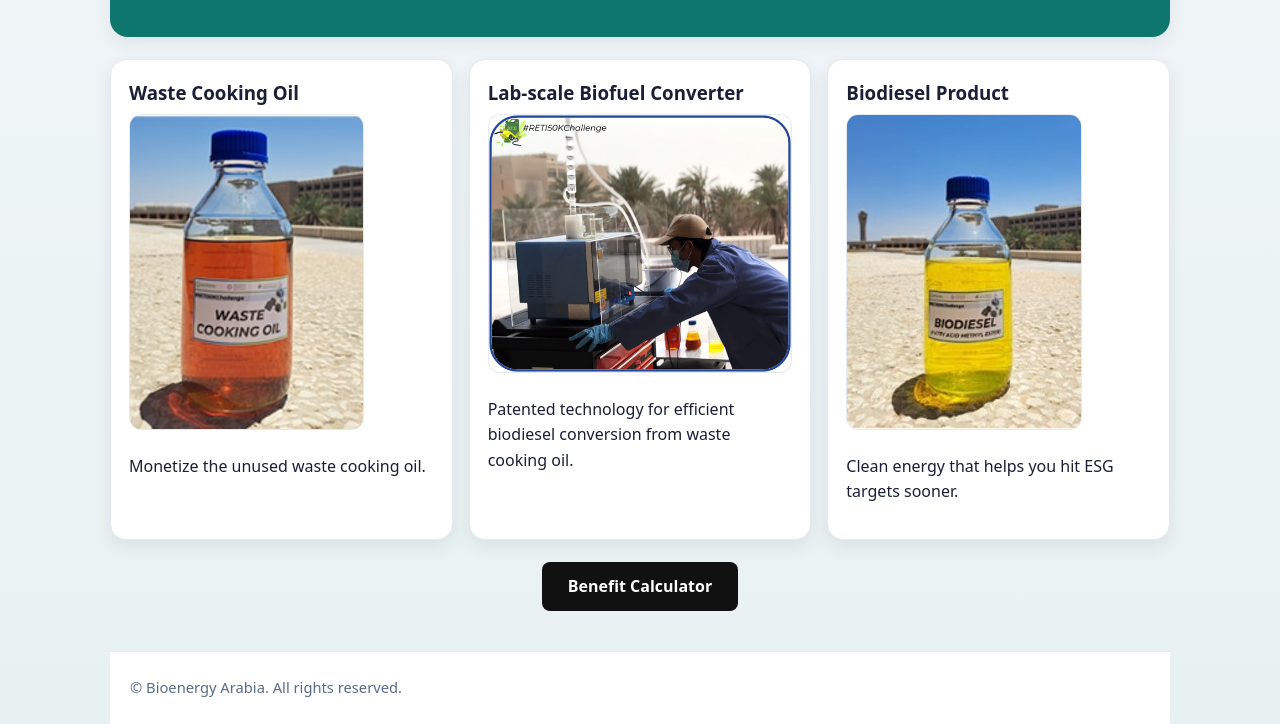
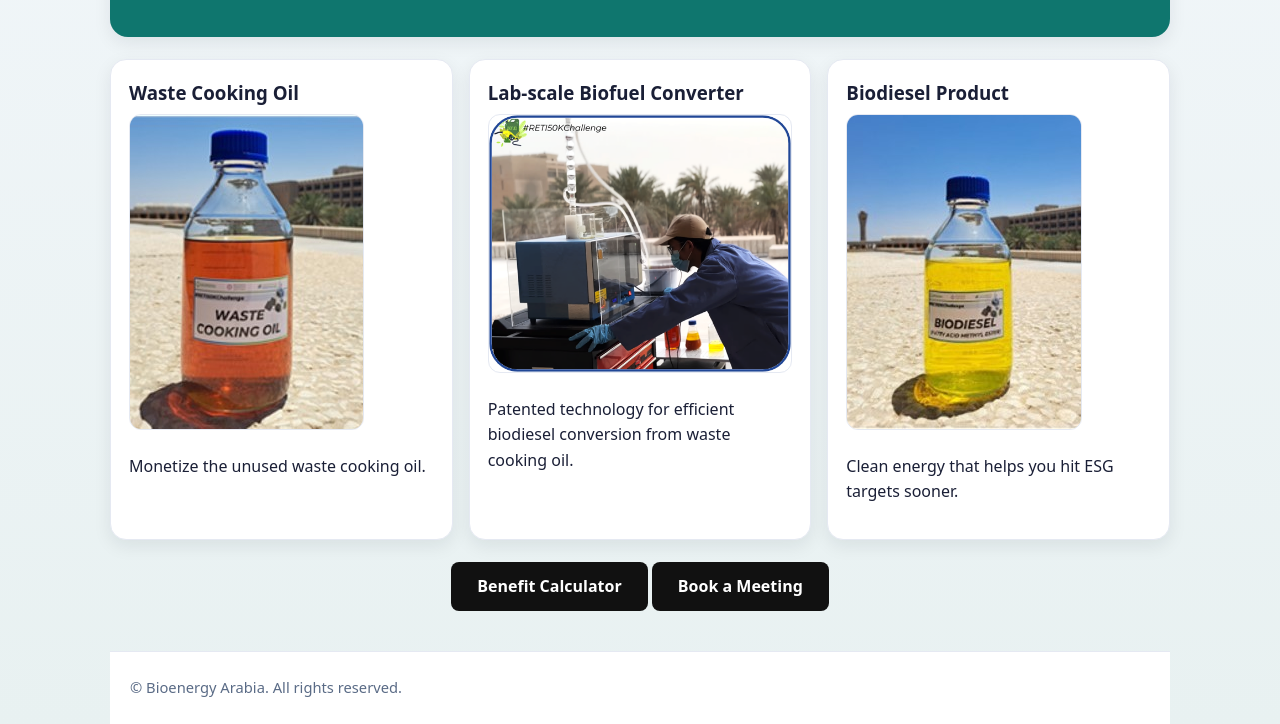
Before and after one commit to panjoel4/bioenergyarabia, a plain HTML site: page index.html in a window 1280 px wide. Shown: the part 374-1098 px from the top of the page. Drawn offline with Linux system fonts and the light colour scheme.

Commit message:
book a meeting

```diff
--- a/index.html
+++ b/index.html
@@ -43,6 +43,9 @@
         <a class="btn-primary" href="https://bioenergyarabia.geovartha.id/home/" target="_blank" rel="noopener noreferrer">
           Benefit Calculator
         </a>
+        <a class="btn-primary" href="https://www.bioenergyarabia.com/contact.html" target="_blank" rel="noopener noreferrer">
+          Book a Meeting
+        </a>
       </div>
 
       <!-- <p class="small">Replace images in <code>assets/images/</code> anytime.</p>
```
